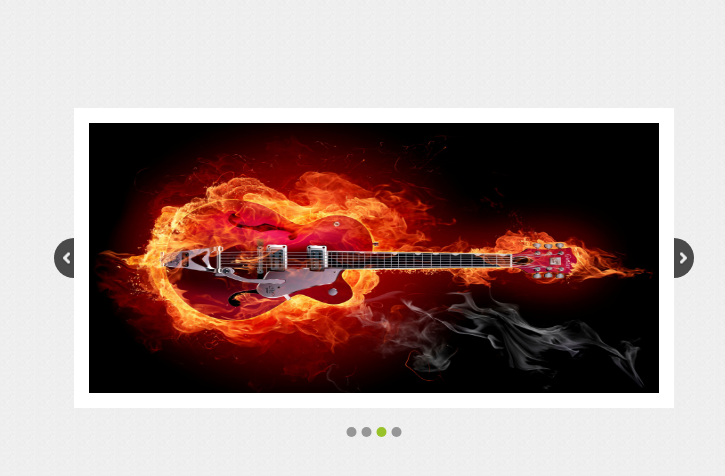
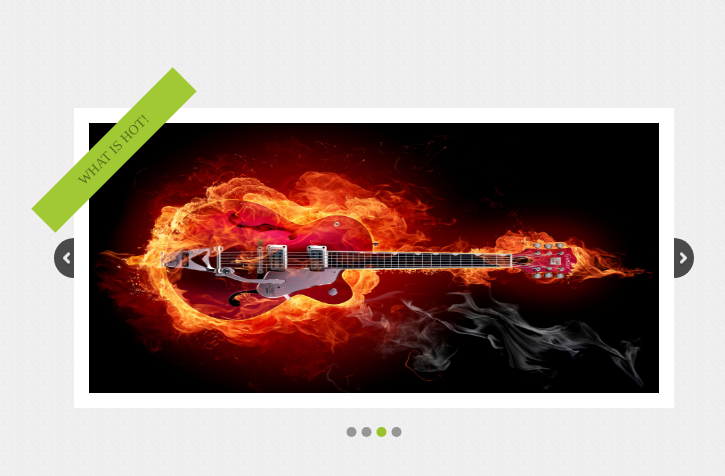
Before and after one commit to YuriiHoliuk/ITRex_test, a website: page index.html in a window 1280 px wide. Shown: the whole page, without its empty margins (266-991 px from the left). Drawn offline with Linux system fonts and the light colour scheme.

Commit message:
start sliding

```diff
--- a/css/simpleSlider.css
+++ b/css/simpleSlider.css
@@ -3,7 +3,11 @@
 ** SLIDER
 
 -----------------------------*/
+.label-slicer {
+    overflow: hidden;
 
+    width: 600px;
+}
 .slider-box {
     position: relative;
 
@@ -147,3 +151,30 @@
 .direct:not(:last-child) {
     margin-right: 5px;
 }
+
+
+
+/*-----------------------------
+
+** CONTROLS
+
+-----------------------------*/
+
+
+.label {
+    font-size: 14px;
+    line-height: 34px;
+
+    position: absolute;
+    top: 10px;
+    left: -75px;
+
+    width: 200px;
+
+    transform: rotate(-45deg);
+    text-align: center;
+    text-transform: uppercase;
+
+    color: #5b7020;
+    background-color: #a0c933;
+}
--- a/index.html
+++ b/index.html
@@ -13,6 +13,7 @@
 <body>
 
     <div class="slider-box">
+        <div class="label-slicer">
             <div class="slider-container">
                 <ul class="slider">
                     <li class="slide"><img src="./img/slide_1.jpg" alt=""></li>
@@ -20,6 +21,8 @@
                     <li class="slide"><img src="./img/slide_3.jpg" alt=""></li>
                     <li class="slide"><img src="./img/slide_4.jpg" alt=""></li>
                 </ul>
+            </div>
+            <div class="label">What is hot!</div>
         </div>
     </div>
 
```
Also changed, not shown: 1 other file. Lines whose indentation alone changed are shown as unchanged.
